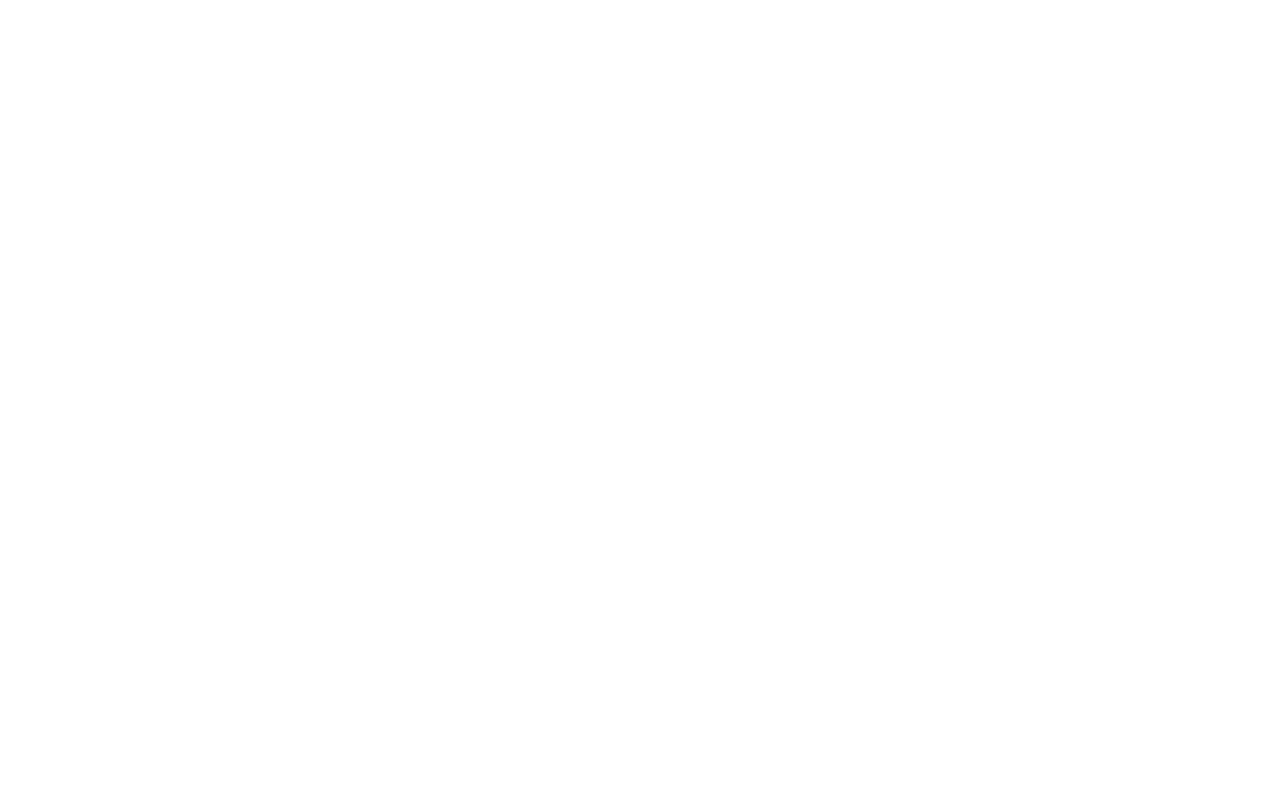
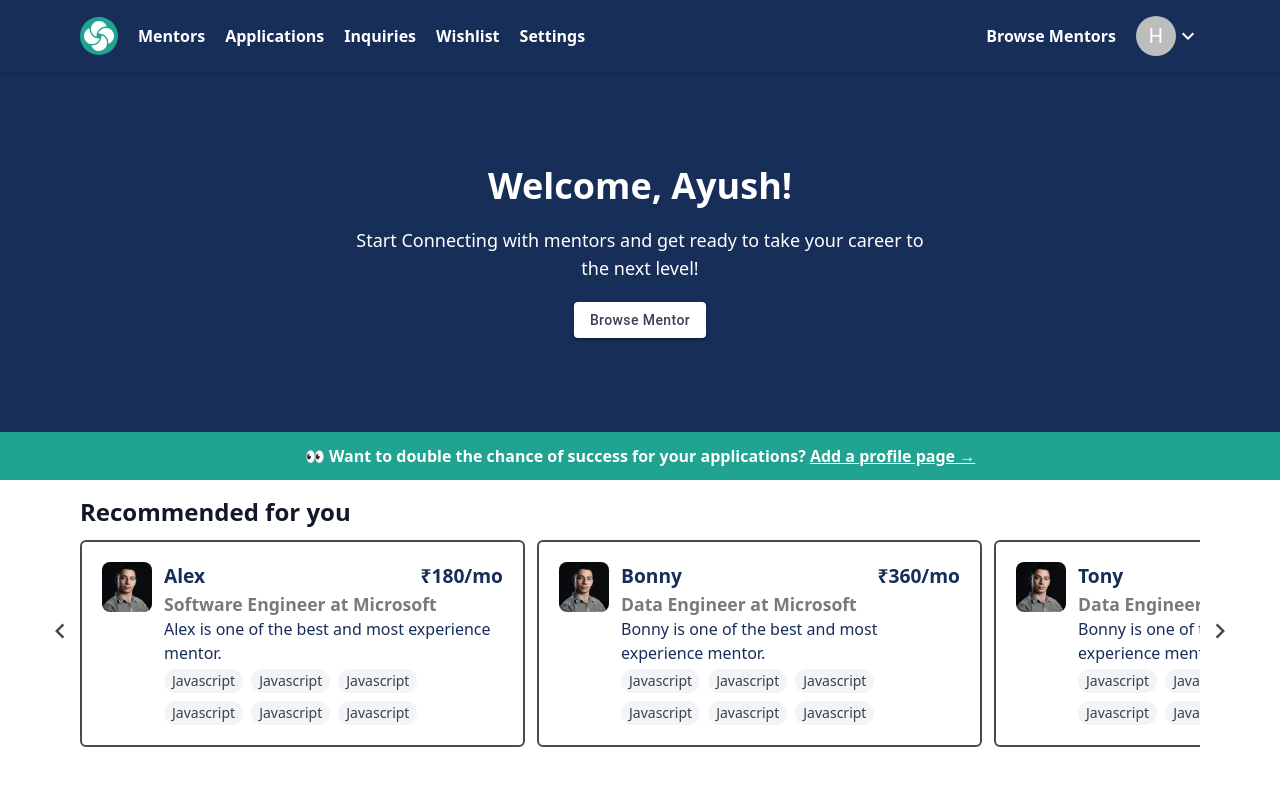
Before and after one commit to Northstar0705/start_frontend, a React (Create React App) app: page /mentee/home in a window 1280 px wide. Before the commit this address had no page. Shown: the top 786 px of the page. Built offline with nearby package versions, Linux system fonts and the light colour scheme.

Commit message:
ayush commits home page.

```diff
--- a/src/App.js
+++ b/src/App.js
@@ -4,6 +4,7 @@
 import Login from './pages/Login.jsx';
 import Apply from './pages/Mentor/Apply.jsx';
 import Mentor from './pages/Mentor/Mentor.jsx';
+import Home from './pages/Home.jsx';
 
 function App() {
   return (
@@ -14,6 +15,7 @@
         <Route path="/signup" element={<Signup />} />
         <Route path='/mentor/apply' element={<Apply />} />
         <Route path="/mentor" element={<Mentor />} />
+        <Route path="/mentee/home" element={<Home/>} />
       </Routes>
     </div>
   );
--- a/src/components/Navbar.jsx
+++ b/src/components/Navbar.jsx
@@ -1,12 +1,16 @@
-import React from 'react';
-import logo from '../assets/logo.svg'
+import React, { useState } from 'react';
+import logo from '../assets/logo1.svg'
 import ArrowDropDownIcon from '@mui/icons-material/ArrowDropDown';
 import { useNavigate } from 'react-router';
+import { Avatar } from '@mui/material';
+import KeyboardArrowDownIcon from '@mui/icons-material/KeyboardArrowDown';
 
-const Navbar = ({ path }) => {
+const Navbar = ({ path, loggedIn }) => {
   const navigate = useNavigate();
+  const [opendrop, setOpendrop] = useState(false);
   return (
-    <div className='flex justify-between py-4 px-20 shadow-sm'>
+    <div>
+      {!loggedIn && <div className='flex justify-between py-4 px-20 shadow-sm'>
         <div className='container w-max flex'>
           <img src={logo} alt="logo" style={{ width: '44px', height: '44px' }} />
         </div>
@@ -26,6 +30,43 @@
           </div>}
           <h1 className='text-[#363F54] font-bold cursor-pointer' onClick={() => { navigate("/login") }}>Login</h1>
         </div>
+      </div>}
+      {loggedIn &&
+        <div className='px-20 py-4 flex justify-between items-center shadow-md'>
+          <div className='flex items-center gap-5'>
+            <div className='bg-[#21A391] p-1 rounded-full'>
+              <img src={logo} alt="logo" style={{ width: '30px', height: '30px' }} />
+            </div>
+            <div className='flex gap-5 text-white font-semibold text-base'>
+              <span className='cursor-pointer'>Mentors</span>
+              <span className='cursor-pointer'>Applications</span>
+              <span className='cursor-pointer'>Inquiries</span>
+              <span className='cursor-pointer'>Wishlist</span>
+              <span className='cursor-pointer'>Settings</span>
+            </div>
+          </div>
+          <div className='flex gap-5 items-center'>
+            <span className='text-white text-base font-semibold '>Browse Mentors</span>
+            <div className='flex items-center relative cursor-pointer' onClick={() => { setOpendrop(!opendrop) }}>
+              <Avatar sx={{ width: 40, height: 40 }}>H</Avatar>
+              <KeyboardArrowDownIcon sx={{ color: '#ffffff' }} />
+              {opendrop &&
+                <div className='bg-white px-5 py-1 absolute top-12 right-3 rounded-md z-20 shadow-md flex flex-col gap-3'>
+                  <div className='flex flex-col'>
+                    <span className='text-gray-700 font-normal'>Signed in as</span>
+                    <span className='text-gray-700 font-bold'>ayushraj0607@gmail.com</span>
+                  </div>
+                  <span className='text-rose-500 font-normal cursor-pointer'>Sign Out</span>
+
+                </div>
+              }
+            </div>
+
+
+          </div>
+
+        </div>
+      }
     </div>
   )
 }
--- /dev/null
+++ b/src/pages/Home.jsx
@@ -0,0 +1,70 @@
+import React from 'react'
+import Navbar from '../components/Navbar'
+import { Button } from '@mui/material'
+import ChevronRightIcon from '@mui/icons-material/ChevronRight';
+import ChevronLeftIcon from '@mui/icons-material/ChevronLeft';
+import profile from '../assets/mentor.webp'
+
+const Home = () => {
+  const data = [
+    { id: 0, name: 'Alex', price: '₹180/mo', designation: 'Software Engineer at Microsoft', description: 'Alex is one of the best and most experience mentor.', tags: ['Javascript', 'React', 'Nodejs', 'Express', 'MongoDB', 'Mongoose'] },
+    { id: 1, name: 'Bonny', price: '₹360/mo', designation: 'Data Engineer at Microsoft', description: 'Bonny is one of the best and most experience mentor.', tags: ['Javascript', 'React', 'Machine Learning', 'Express', 'MongoDB', 'Mongoose'] },
+    { id: 2, name: 'Tony', price: '₹360/mo', designation: 'Data Engineer at Microsoft', description: 'Bonny is one of the best and most experience mentor.', tags: ['Javascript', 'React', 'Machine Learning', 'Express', 'MongoDB', 'Mongoose'] },
+    { id: 3, name: 'Alexandra', price: '₹360/mo', designation: 'Data Engineer at Microsoft', description: 'Bonny is one of the best and most experience mentor.', tags: ['Javascript', 'React', 'Machine Learning', 'Express', 'MongoDB', 'Mongoose'] },
+    { id: 4, name: 'Sumit Pahwa', price: '₹360/mo', designation: 'Data Engineer at Microsoft', description: 'Bonny is one of the best and most experience mentor.', tags: ['Javascript', 'React', 'Machine Learning', 'Express', 'MongoDB', 'Mongoose'] },
+    { id: 5, name: 'Bonny', price: '₹360/mo', designation: 'Data Engineer at Microsoft', description: 'Bonny is one of the best and most experience mentor.', tags: ['Javascript', 'React', 'Machine Learning', 'Express', 'MongoDB', 'Mongoose'] },
+  ]
+  return (
+    <div>
+      <div className='bg-[#172E59] '>
+        <Navbar loggedIn={true} className='shadow-md' />
+        <div className='flex flex-col justify-center items-center h-[45vh] gap-5'>
+          <span className='text-white font-bold text-4xl'>Welcome, Ayush!</span>
+          <span className='text-white font-normal text-lg text-center'>Start Connecting with mentors and get ready to take your career to<br /> the next level!</span>
+          <Button variant="contained" sx={{ background: "#ffffff", color: "#374151", textTransform: "capitalize", ":hover": { background: "#ffffff" } }}>Browse Mentor</Button>
+        </div>
+        <div className='bg-[#21A391] flex justify-center px-2 py-3 gap-1'>
+          <span className='text-white font-semibold text-base'>👀 Want to double the chance of success for your applications?</span>
+          <span className='text-white font-bold underline text-base cursor-pointer'>Add a profile page →</span>
+        </div>
+      </div>
+      <div className='flex flex-col items-center px-20 py-4'>
+        <div className='flex flex-col gap-3 relative w-[100%]'>
+          <h2 className='text-2xl font-semibold text-[#111827]'>Recommended for you</h2>
+          <ChevronLeftIcon sx={{ color: "#4A4A4A" , width:"30px" , height:"30px",cursor:"pointer",position:"absolute",left:"-35px",top:"120px"}} />
+          <ChevronRightIcon sx={{ color: "#4A4A4A" , width:"30px" , height:"30px",cursor:"pointer",position:"absolute",right:"-35px",top:"120px"}} />
+          <div className='flex gap-3 overflow-x-scroll'>
+            {data.map((values, i) => (
+              <div className='border-[#4A4A4A] border-2 flex p-5 rounded-md gap-3 items-start min-w-[445px] justify-center'>
+                <img src={profile} alt="" style={{ width: "50px", height: "50px", borderRadius: "8px" }} />
+                <div className='flex flex-col'>
+                  <div className='flex justify-between items-center'>
+                    <span className='text-[#172E59] font-bold text-[19.2px] truncate'>{values.name}</span>
+                    <span className='text-[#172E59] font-bold text-[19.2px]'>{values.price}</span>
+                  </div>
+                  <span className='text-[#7A7A7A] font-semibold text-[17.6px]'>{values.designation}</span>
+                  <span className='text-base text-[#172E59] font-medium'>{values.description}</span>
+                  <div className='flex gap-2 flex-wrap mt-1'>
+                    <span className='bg-[#F3F4F6] text-[#374151] text-sm py-0.5 px-2 font-medium rounded-xl'> Javascript</span>
+                    <span className='bg-[#F3F4F6] text-[#374151] text-sm py-0.5 px-2 font-medium rounded-xl'> Javascript</span>
+                    <span className='bg-[#F3F4F6] text-[#374151] text-sm py-0.5 px-2 font-medium rounded-xl'> Javascript</span>
+                    <span className='bg-[#F3F4F6] text-[#374151] text-sm py-0.5 px-2 font-medium rounded-xl'> Javascript</span>
+                    <span className='bg-[#F3F4F6] text-[#374151] text-sm py-0.5 px-2 font-medium rounded-xl'> Javascript</span>
+                    <span className='bg-[#F3F4F6] text-[#374151] text-sm py-0.5 px-2 font-medium rounded-xl'> Javascript</span>
+                  </div>
+                </div>
+              </div>
+            ))
+            }
+
+          </div>
+
+        </div>
+
+      </div>
+    </div>
+
+  )
+}
+
+export default Home
--- a/src/pages/Landing.jsx
+++ b/src/pages/Landing.jsx
@@ -20,7 +20,7 @@
   ]
   return (
     <div className='bg-[#F9FAFB] h-full w-full'>
-      <Navbar />
+      <Navbar loggedIn={false} />
       <div className='flex flex-col gap-12'>
         <div className='flex flex-col justify-center items-center h-full gap-3'>
           <h1 className='text-[#172E59] font-normal leading-7 mt-5 '>Learn a new skill, launch a project, land your dream career.</h1>
```
Also changed, not shown: src/assets/logo1.svg (added), src/assets/mentor.webp (added). Lines whose indentation alone changed are shown as unchanged.
